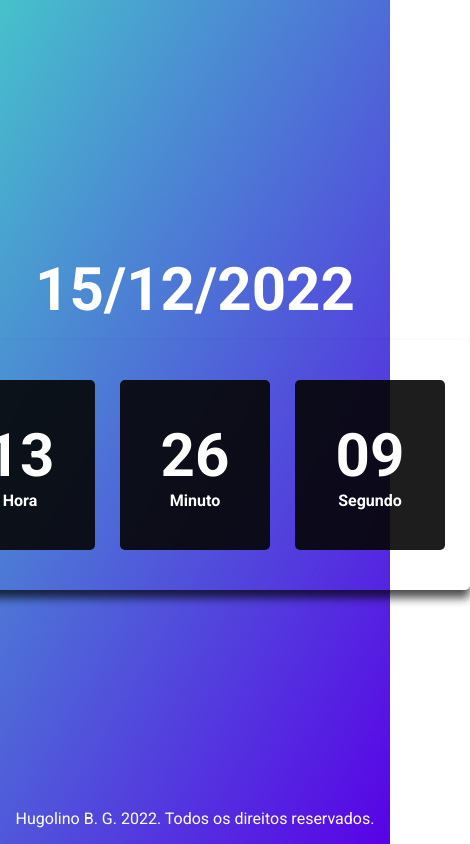
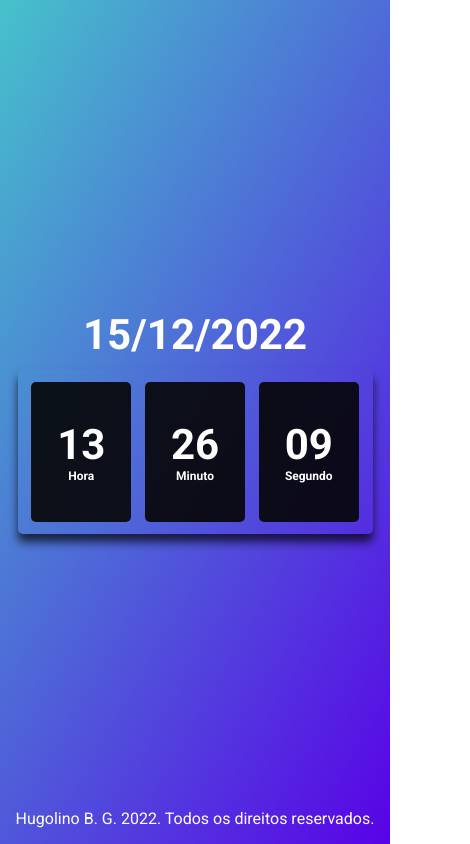
Before and after one commit to hugolinobg/Relogio, a plain HTML site: page index.html in a window 390 px wide. Shown: the whole page, 470 px wide, since content can reach past the window. Drawn offline with Linux system fonts and the light colour scheme.

Commit message:
Update style.css

```diff
--- a/assets/style.css
+++ b/assets/style.css
@@ -18,7 +18,7 @@ main {
   display: flex;
   align-items: center;
   justify-content: space-evenly;
-  height: 250px;
+  height: 220px;
   width: 550px;
   background: transparent;
   border-radius: 5px;
@@ -43,7 +43,7 @@ main {
   font-size: 60px;
   color: #fff;
   /* flex-direction: row; */
-   margin-bottom: 15px;
+  margin-bottom: 10px;
 }
 
 .clock span {
@@ -62,3 +62,29 @@ footer {
   bottom: 0;
   padding: 16px 0;
 }
+
+@media screen and (max-width: 425px) {
+  .clock {
+    height: 165px;
+    width: 355px;
+  }
+
+  .clock div {
+    height: 140px;
+    width: 100px;
+  }
+
+  .date-wrapper {
+    font-weight: bolder;
+    font-size: 42px;
+  }
+
+  .clock span {
+    font-weight: bolder;
+    font-size: 42px;
+  }
+
+  .clock span.time {
+    font-size: 12px;
+  }
+}
```
